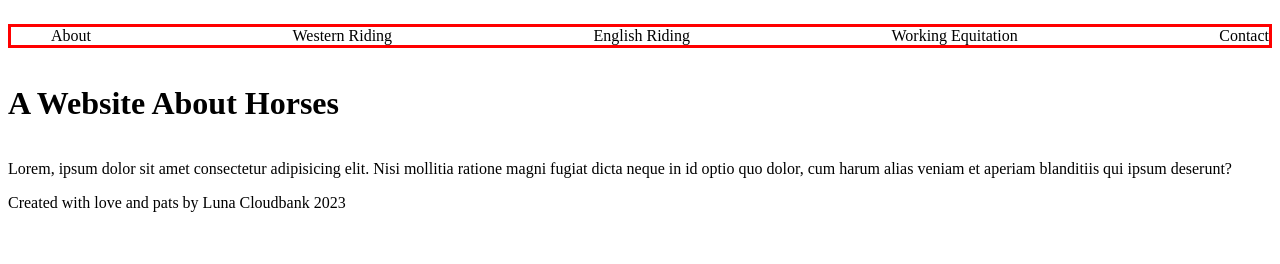
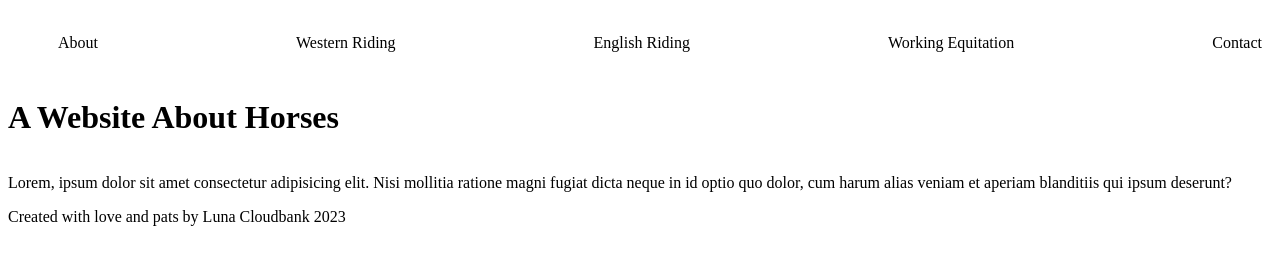
Before and after one commit to floofyhorses/thehorseywebsite, a plain HTML site: page index.html in a window 1280 px wide. Drawn offline with Linux system fonts and the light colour scheme.

Commit message:
Add padding to li

```diff
--- a/style.css
+++ b/style.css
@@ -1,12 +1,19 @@
 body {
     display: flex;
     flex-direction:column;
+    background-color: (to right, rgb(234, 203, 225), rgb(49, 188, 252));
 }
 
 .topnav {
-   border: 3px solid red;
    display: flex;
    justify-content: space-between;
    list-style-type: none;
+}
 
+.right {
+    margin-left:auto;
 }
+
+li {
+    padding: 10px;
+}
```
